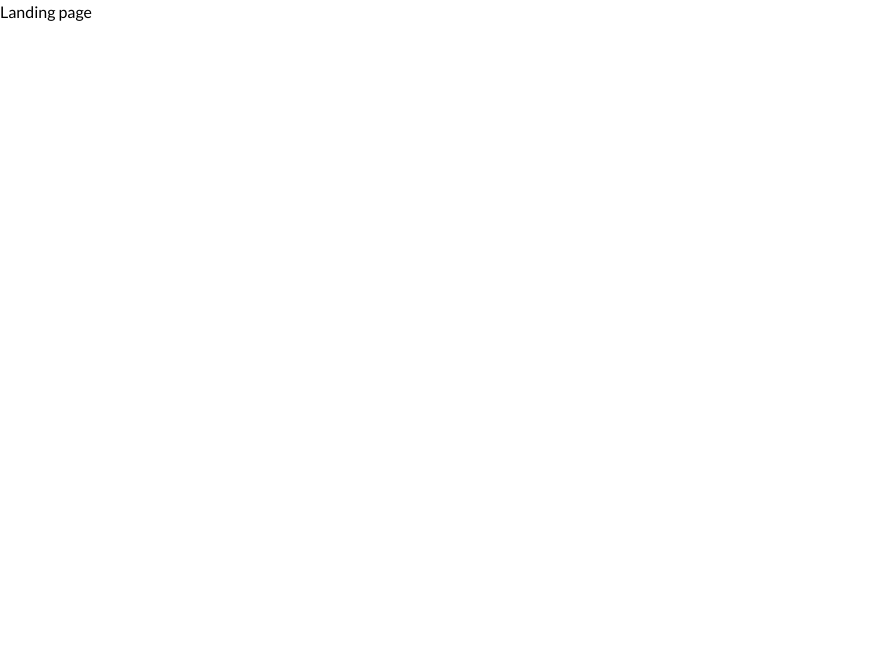
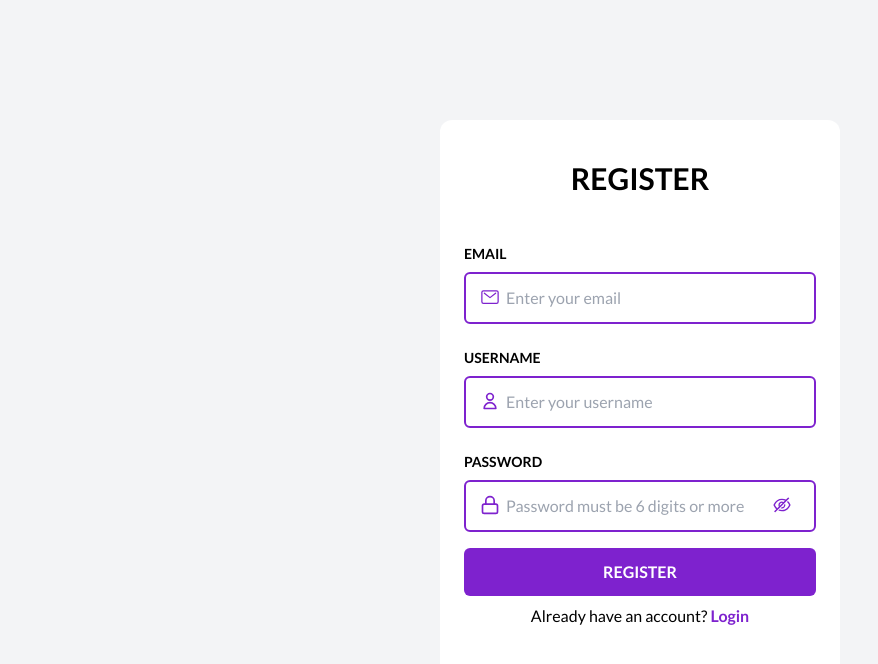
Before and after one commit to ernestechie/anonymail, a React (Create React App) app: page / in a window 1280 px wide. Shown: the top 664 px of the page, without its empty margins (0-878 px from the left). Built offline with nearby package versions, Linux system fonts and the light colour scheme.

Commit message:
Change default root route

```diff
--- a/src/App.js
+++ b/src/App.js
@@ -14,7 +14,7 @@
   return (
     <Router>
       <Routes>
-        <Route path='/' element={<Landing />} exact />
+        <Route path='/' element={<Register />} exact />
         <Route path='/login' element={<Login />} />
         <Route path='/register' element={<Register />} />
         <Route path='/send/:receiverID' element={<Landing />} exact />
```
